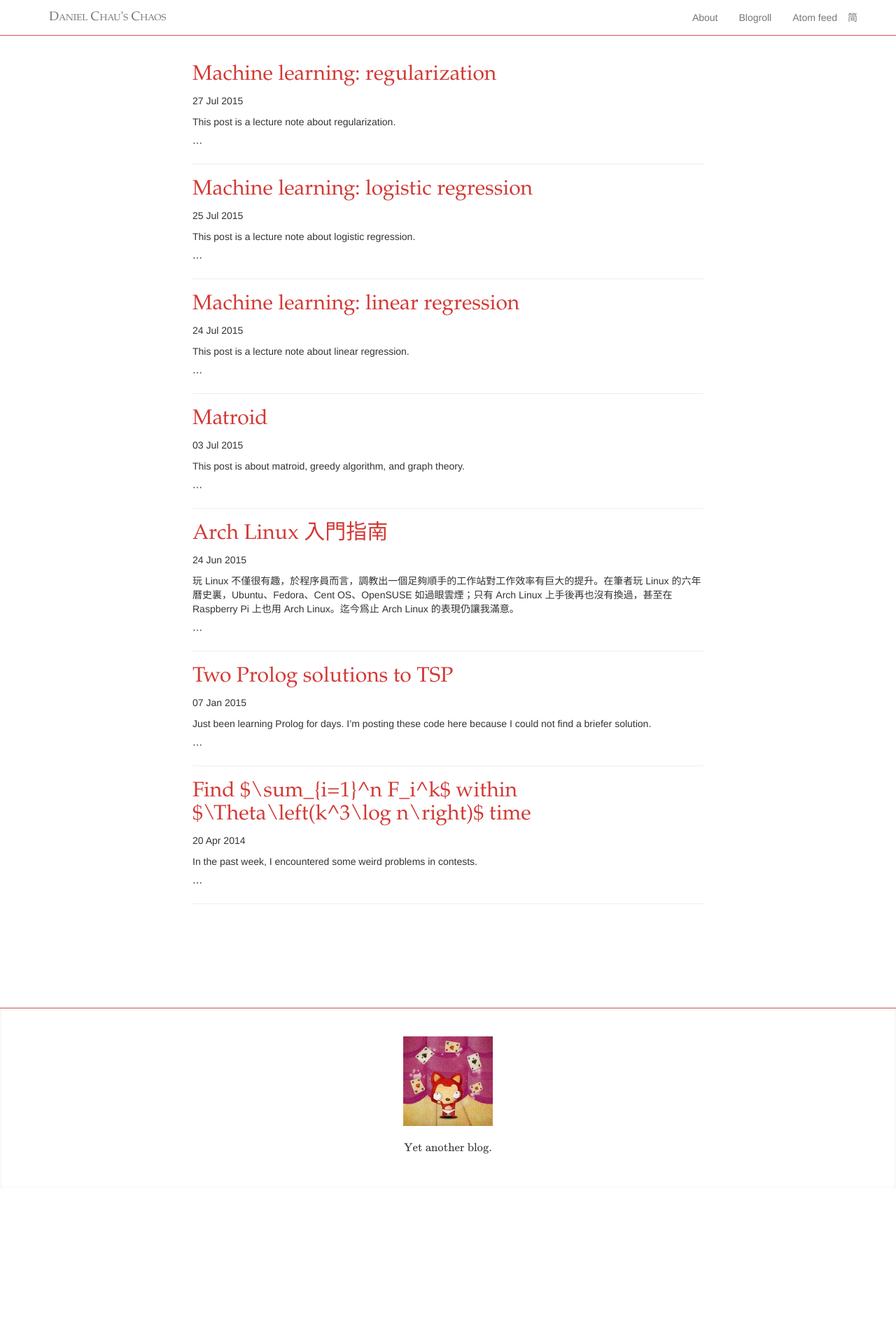
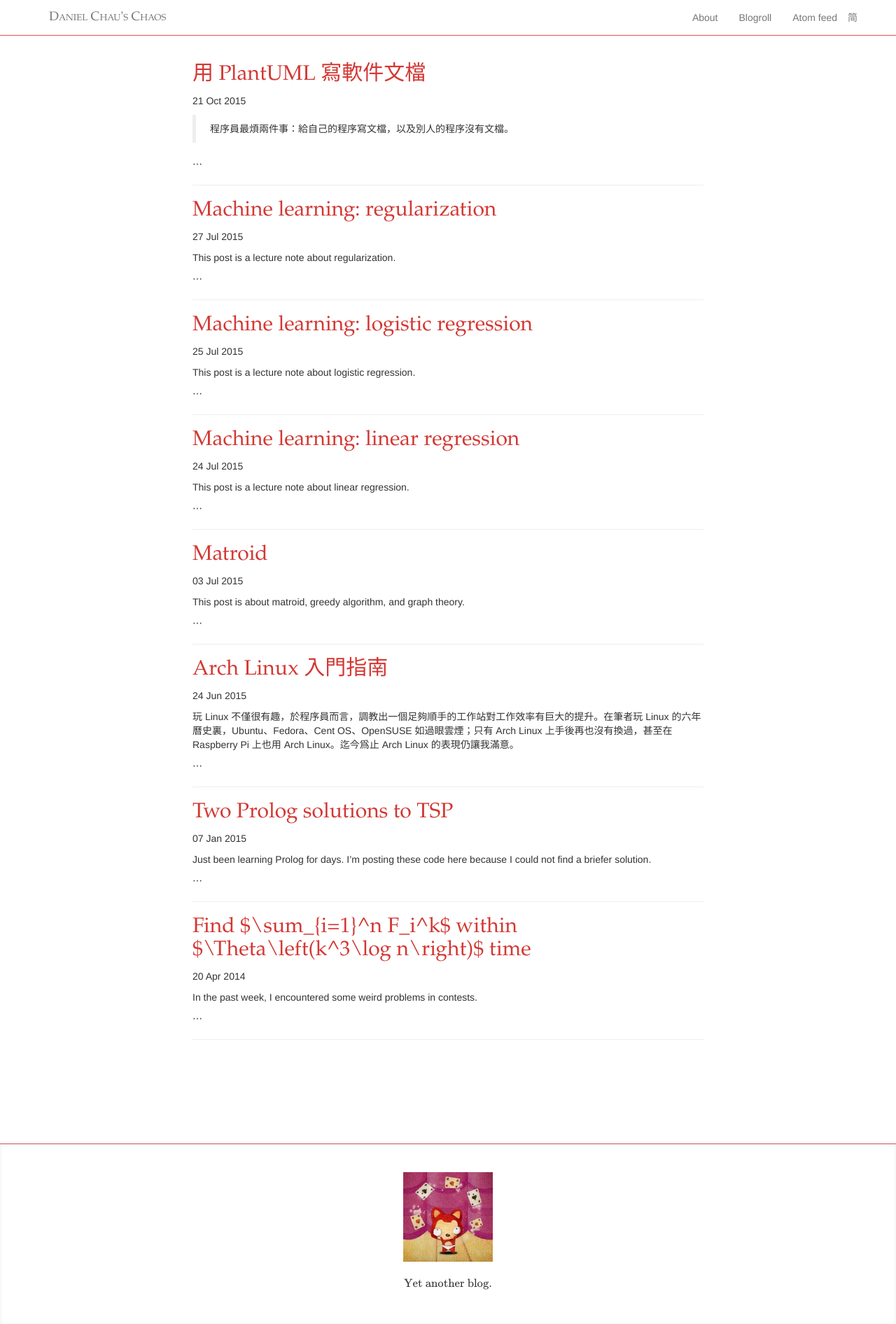
Before and after one commit to dancju/dancju.github.io, a Jekyll site: the page built from index.html, in a window 1280 px wide. Shown: the whole page at 70% size. Built offline with Jekyll 4.4.1, drawn with Linux system fonts in a browser that asks for light colours; nearby versions of some CDN libraries; Markdown is read by kramdown in place of the engine named in the settings; formulas are drawn with MathJax 3; before the commit the page ends 1698 px from its top, so only the background shows below that.

Commit message:
PlantUML

````diff
--- /dev/null
+++ b/_posts/2015-10-21-software-documentation-with-plantuml.md
@@ -0,0 +1,38 @@
+---
+layout: post
+title: "用 PlantUML 寫軟件文檔"
+---
+
+> 程序員最煩兩件事：給自己的程序寫文檔，以及別人的程序沒有文檔。
+
+程序員也喜歡用代碼讓痛苦的事情變得簡單。比如用 [PlantUML](http://plantuml.com) 和 LaTeX 寫文檔。
+
+以下是一個示例文檔工程的目錄結構。
+
+```
+├ src
+│ ├ bar.pu
+│ ├ foo.pu
+│ └ main.tex
+├ uml
+│ ├ bar.png
+│ └ foo.png
+├ main.pdf
+└ Makefile
+```
+
+其中 `src/main.tex` 是主文件；`bar.pu` 和 `foo.pu` 是 PlantUML 源代碼。`uml` 目錄中的文件是由 PlantUML 生成的圖片，默認爲 PNG 格式，也可以用 PDF 和 EPS 等矢量圖格式，取決於你用的是 LaTeX 還是 PDFLaTeX。
+
+```makefile
+# Makefile
+pu=$(notdir $(wildcard src/*.pu))
+png=$(patsubst %.pu,%.png,$(pu))
+
+all: $(addprefix uml/, $(png)) main.png
+
+main.png: src/main.tex
+  xelatex src/main.tex
+
+uml/%.png: src/%.pu
+  plantuml -o uml $^
+```
--- a/css/main.sass
+++ b/css/main.sass
@@ -17,7 +17,7 @@ footer > img
   width: 128px
 
 .navbar-brand
-  font-family: "Palatino Linotype"
+  font-family: "Palatino Linotype", serif
   font-variant: small-caps
 
 .navbar-default .navbar-nav > .active > a
@@ -29,7 +29,7 @@ footer > img
     border-top: 2px solid indianred
     padding-top: 13px
 
-.navbar-default .navbar-nav>.active>a
+.navbar-default .navbar-nav > .active > a
   background-image: linear-gradient(to bottom, #f2f2f2 0, #fafafa 100%)
   box-shadow: inset 0 3px 9px rgba(0,0,0,0.075)
 
@@ -55,7 +55,7 @@ main h3
 main h4
   font-weight: bold
 
-aside>div
+aside > div
   display: none
   a
     color: gray
@@ -69,15 +69,15 @@ aside>div
   > .nav > .active > .nav
     display: block
 
-aside>div.affix
+aside > div.affix
   top: 20px
 
 @media (min-width: 992px)
-  aside>div
+  aside > div
     display: block
     width: 213px
 
 @media (min-width: 1200px)
-  aside>div
+  aside > div
     display: block
     width: 263px
````
